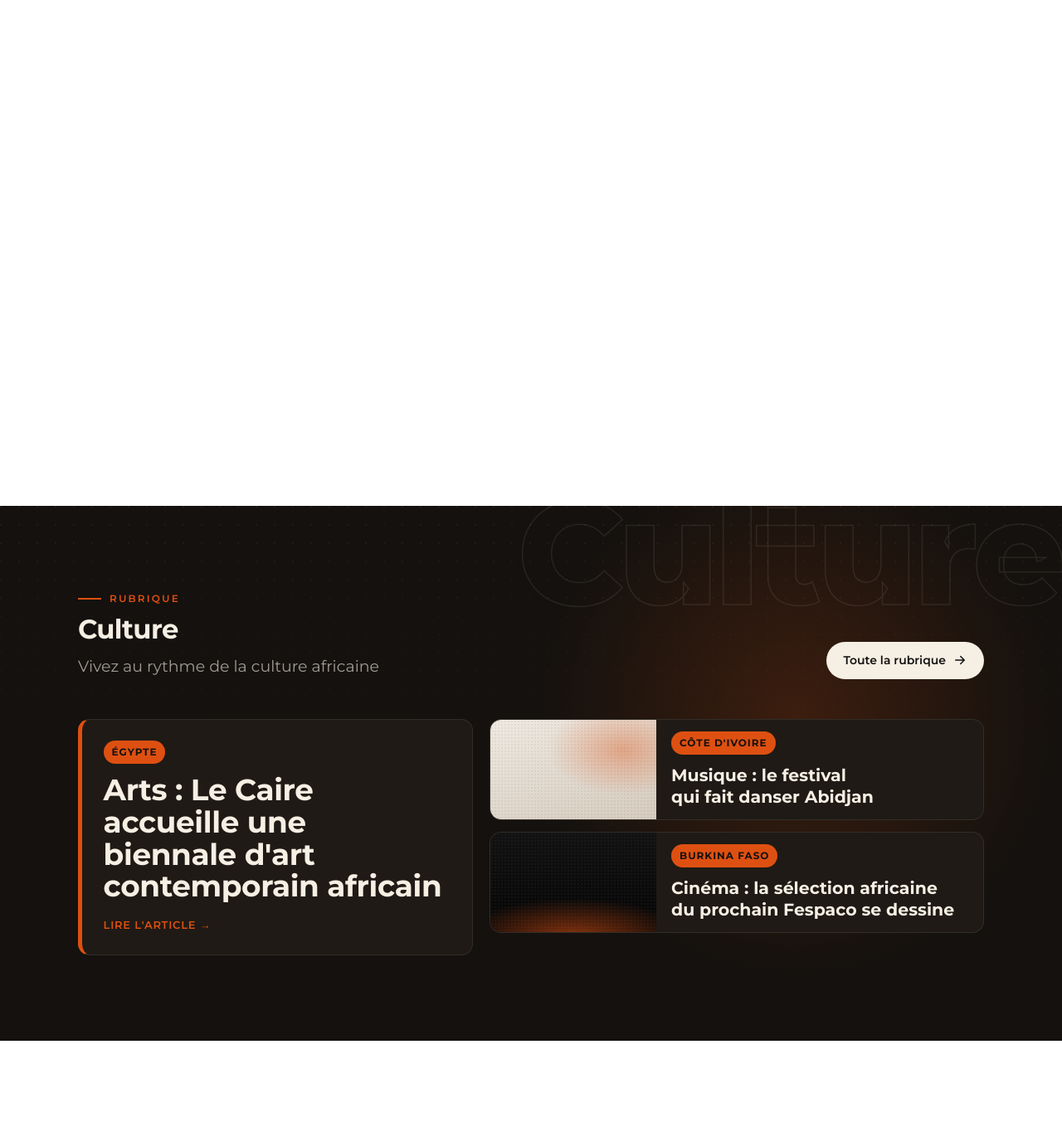
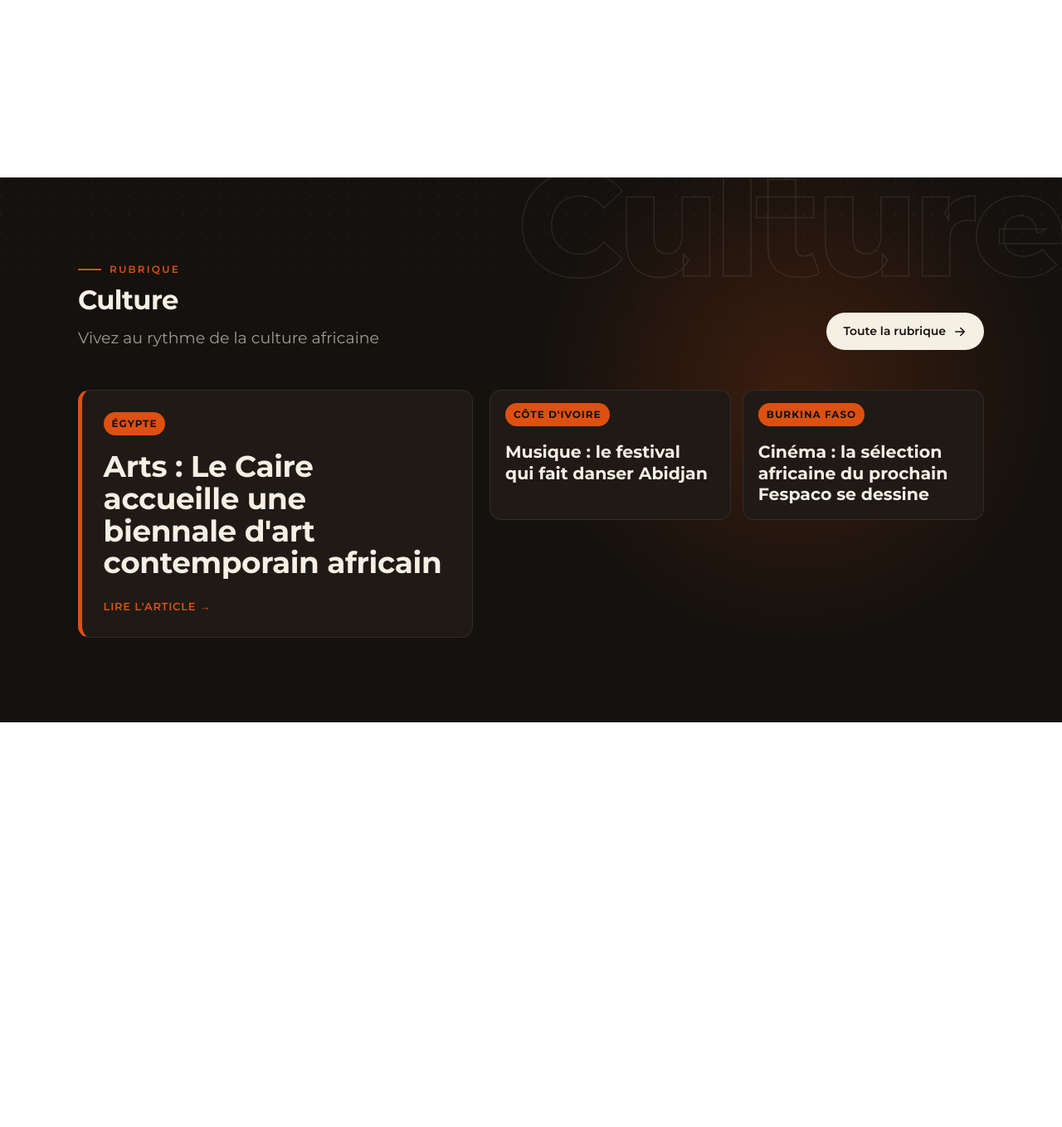
Before and after one commit to EcoleVirtuelleDesCreatifs/Bomoko_Communication, a Laravel app: page / in a window 1280 px wide. Shown: the part 5141-6500 px from the top of the page at 83% size. Run offline with Laravel 12, Linux system fonts and the light colour scheme; data comes from the database, SQL or seed files in the repository; data that the repository does not hold is empty; style sheets or scripts are compiled from the project's sources; some libraries are stand-ins or nearby versions.

Commit message:
Culture : cartes simples image 16/10 + texte dessous
Visuels entièrement visibles en 16/10, pile devient une grille 2 colonnes ; pattern identique aux autres sections.

Generated with [Devin](https://devin.ai)

Co-Authored-By: Devin <158243242+devin-ai-integration[bot]@users.noreply.github.com>

```diff
--- a/bootstrap/ssr/ssr-manifest.json
+++ b/bootstrap/ssr/ssr-manifest.json
@@ -7,7 +7,7 @@
   "resources/js/Components/ChapterHead.vue": [],
   "resources/js/Components/Crumbs.vue": [],
   "resources/js/Components/CultureSection.vue": [],
-  "resources/js/Components/CultureSection.vue?vue&type=style&index=0&scoped=095759a6&lang.css": [],
+  "resources/js/Components/CultureSection.vue?vue&type=style&index=0&scoped=f4ebc2aa&lang.css": [],
   "resources/js/Components/EventItem.vue": [],
   "resources/js/Components/FlashBar.vue": [],
   "resources/js/Components/FlashBar.vue?vue&type=style&index=0&scoped=6b1512ab&lang.css": [],
--- a/resources/js/Components/CultureSection.vue
+++ b/resources/js/Components/CultureSection.vue
@@ -165,14 +165,14 @@ onBeforeUnmount(() => window.removeEventListener('resize', update))
 .aq-culture__grid.is-solo { grid-template-columns: 1fr; }
 .aq-culture__nav, .aq-culture__progress { display: none; }
 .aq-culture__railwrap { display: flex; flex-direction: column; min-width: 0; }
-.aq-culture__rail { flex: 1; display: flex; flex-direction: column; gap: 14px; overflow: visible; }
+.aq-culture__rail { flex: 1; display: grid; grid-template-columns: repeat(2, minmax(0, 1fr)); gap: 14px; align-content: start; overflow: visible; }
 
-.aq-cc { position: relative; display: grid; grid-template-columns: minmax(0, 12.5rem) minmax(0, 1fr); align-items: stretch; border-radius: var(--radius); overflow: hidden; color: var(--paper); text-decoration: none; background: var(--ink-2); border: 1px solid rgba(245, 239, 228, .09); transition: border-color .25s, transform .25s; }
-.aq-cc:hover { border-color: rgba(222, 80, 17, .55); transform: translateX(4px); }
+.aq-cc { position: relative; display: flex; flex-direction: column; border-radius: var(--radius); overflow: hidden; color: var(--paper); text-decoration: none; background: var(--ink-2); border: 1px solid rgba(245, 239, 228, .09); transition: border-color .25s, transform .25s; }
+.aq-cc:hover { border-color: rgba(222, 80, 17, .55); transform: translateY(-3px); }
 .aq-cc__media { position: relative; }
-.aq-cc__media :deep(.aq-media) { position: absolute; inset: 0; width: 100%; height: 100%; }
+.aq-cc__media :deep(.aq-media) { position: relative; width: 100%; aspect-ratio: 16 / 10; }
 .aq-cc__media :deep(img), .aq-cc__media :deep(.aq-ph) { transition: transform .8s cubic-bezier(.2, .7, .2, 1); }
-.aq-cc__body { padding: .9rem 1.1rem; display: flex; flex-direction: column; justify-content: center; }
+.aq-cc__body { padding: .9rem 1.1rem 1.1rem; display: flex; flex-direction: column; gap: .4rem; }
 .aq-cc__kicker { display: flex; flex-wrap: wrap; align-items: center; gap: 8px 10px; margin: 0 0 12px; font-size: 12px; }
 .aq-cc__place { padding: 5px 10px; border-radius: 999px; background: var(--accent); color: var(--ink); font-weight: 700; letter-spacing: .08em; text-transform: uppercase; }
 .aq-cc__label { color: var(--muted); font-weight: 500; }
@@ -196,7 +196,7 @@ onBeforeUnmount(() => window.removeEventListener('resize', update))
 }
 @media (max-width: 520px) {
   .aq-culture__actions { width: 100%; justify-content: space-between; }
-  .aq-cc { grid-template-columns: minmax(0, 8.5rem) minmax(0, 1fr); }
+  .aq-culture__rail { grid-template-columns: 1fr; }
 }
 @media (prefers-reduced-motion: reduce) {
   .aq-cc__media :deep(img), .aq-cc__title span, .aq-culture__progress span { transition: none; }
```
Also changed, not shown: bootstrap/ssr/ssr.js, 5 other files.
